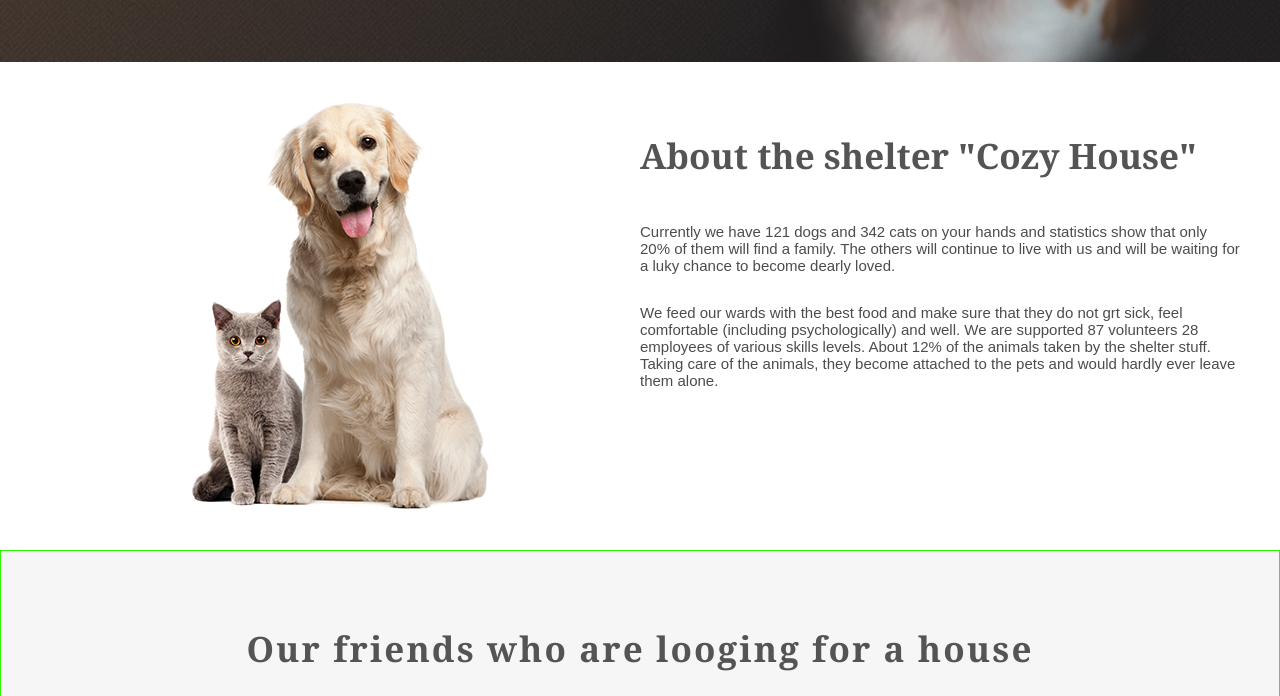
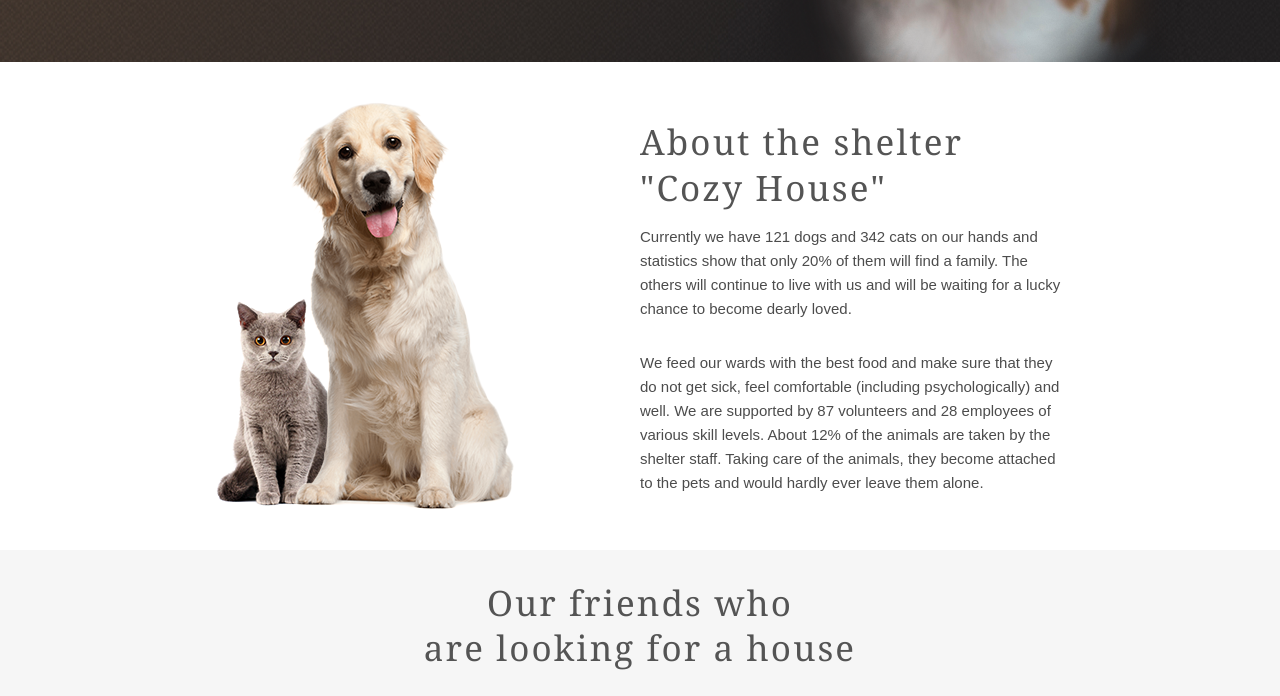
Before and after one commit to IrenJS/public-shelter, a plain HTML site: page index.html in a window 1280 px wide. Shown: the part 589-1285 px from the top of the page. Drawn offline with Linux system fonts and the light colour scheme.

Commit message:
refactor: About and Our Friends blocks

```diff
--- a/index.html
+++ b/index.html
@@ -19,7 +19,8 @@
             <div class="container header-container">
                 <nav class="nav">
                     <ul class="nav-list">
-                        <li class="nav-item"><a href="#about the shelter" class="nav-link unique-link">About the shelter</a></li>
+                        <li class="nav-item"><a href="#about the shelter" class="nav-link unique-link">About the
+                                shelter</a></li>
                         <li class="nav-item"><a href="#our pets" class="nav-link">Our pets</a></li>
                         <li class="nav-item"><a href="#help the shelter" class="nav-link">Help the shelter</a></li>
                         <li class="nav-item"><a href="#contacts" class="nav-link">Contacts</a></li>
@@ -46,18 +47,19 @@
         </div>
         <div class="about-container">
             <h2>About the shelter "Cozy House"</h2>
-            <p>Currently we have 121 dogs and 342 cats on your hands and statistics show that only 20% of them will find
-                a family. The others will continue to live with us and will be waiting for a luky chance to become
+            <p>Currently we have 121 dogs and 342 cats on our hands and statistics show that only 20% of them will find
+                a family. The others will continue to live with us and will be waiting for a lucky chance to become
                 dearly loved.</p>
-            <p>We feed our wards with the best food and make sure that they do not grt sick, feel comfortable (including
-                psychologically) and well. We are supported 87 volunteers 28 employees of various skills levels. About
-                12% of the animals taken by the shelter stuff. Taking care of the animals, they become attached to the
-                pets and would hardly ever leave them alone.</p>
+            <p>We feed our wards with the best food and make sure that they do not get sick, feel comfortable (including
+                psychologically) and well. We are supported by 87 volunteers and 28 employees of various skill levels.
+                About 12% of the animals are taken by the shelter staff. Taking care of the animals, they become
+                attached to the pets and would hardly ever leave them alone.</p>
         </div>
     </div>
     <div class="ourpets">
         <div id="our pets" class="text-pets-container">
-            <h2>Our friends who are looging for a house</h2>
+            <h2>Our friends who <br>
+                are looking for a house</h2>
         </div>
         <div class="pets-container">
             <div class="pets">
--- a/style.css
+++ b/style.css
@@ -167,29 +167,41 @@ section {
     /* border: 1px solid green; */
     display: flex;
     flex-direction: column;
+    justify-content: flex-end;
     align-items: start;
-    width: 50%;
+    width: 430px;
 
     h2 {
+        width: 370px;
+        font-weight: 400;
         font-size: 35px;
+        line-height: 130%;
+        letter-spacing: 0.06em;
         color: #545454;
-        font-family: "Georgia", sans-serif;
+        margin: 0;
     }
 
     p {
+        font-weight: 400;
         font-size: 15px;
+        line-height: 160%;
         color: #4c4c4c;
-        font-family: Arial, Helvetica, sans-serif;
+        font-family: Arial, sans-serif;
     }
 }
 
 .img-pets2-main {
     width: 300px;
+    height: 408px;
+    padding-left: 50px;
     /* border: 1px solid black; */
 }
 
 .ourpets {
     background: #f6f6f6;
+    display: flex;
+    flex-direction: column;
+    align-items: center;
 }
 
 .pets-container {
@@ -228,19 +240,18 @@ section {
 }
 
 .text-pets-container {
-    border: 1px solid rgb(42, 247, 1);
-    text-align: center;
-    text-orientation: sideways-right;
-    /* width: 400px;  */
-    white-space: pre-wrap;
-    overflow-wrap: break-word;
+    /* border: 1px solid rgb(42, 247, 1); */
 
     h2 {
+        height: 90px;
+        font-weight: 400;
         font-size: 35px;
+        line-height: 130%;
+        letter-spacing: 0.06em;
+        text-align: center;
         color: #545454;
-        font-family: "Georgia", sans-serif;
-        letter-spacing: 0.06em;
     }
+
 
 }
 
```
